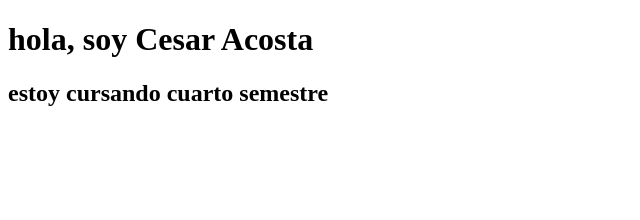
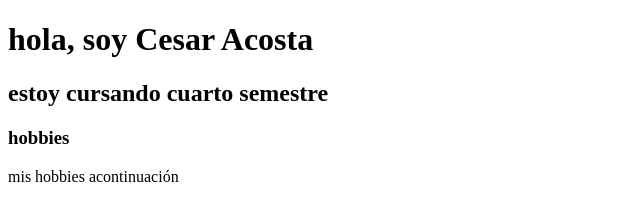
Before and after one commit to stal-programetion/taller_git, a plain HTML site: page index.html in a window 1280 px wide. Shown: the whole page, without its empty margins (0-640 px from the left). Drawn offline with Linux system fonts and the light colour scheme.

Commit message:
label hobbies

```diff
--- a/index.html
+++ b/index.html
@@ -8,7 +8,8 @@
 <body>
     <h1>hola, soy Cesar Acosta</h1>
     <h2>estoy cursando cuarto semestre </h2>
-
+    <h3>hobbies</h3>
+    <label for="hobbies">mis hobbies acontinuación </label>
 
 </body>
 </html>
```
